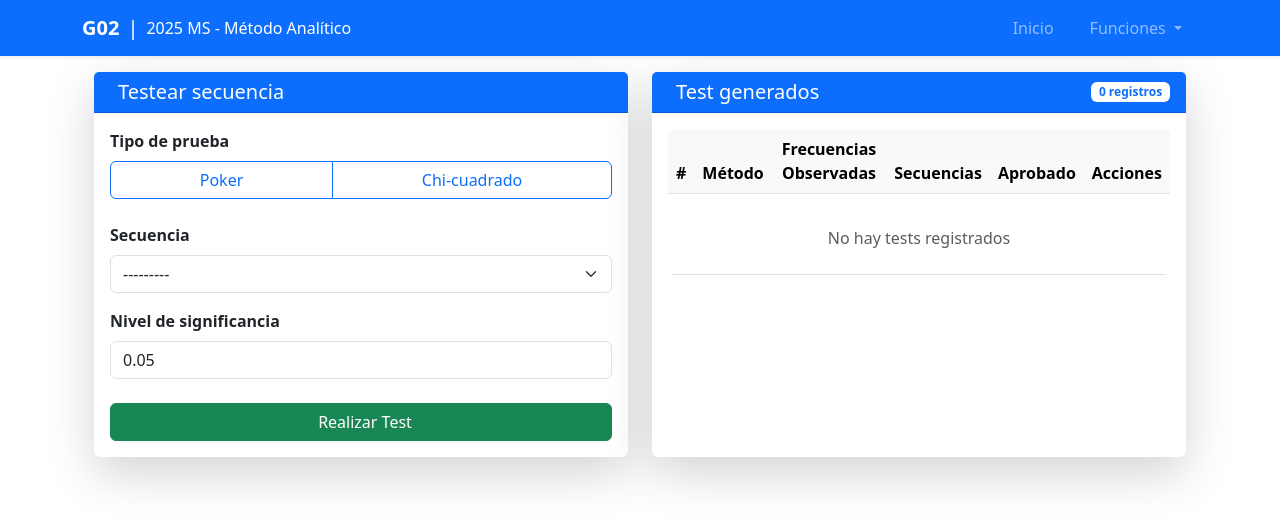
After one commit to joaquinkuster/Metodo-Analitico, a Django app: page /test/generar/ in a window 1280 px wide. The commit adds this page. Shown: the top 525 px of the page. Run offline with Django 5.2, Linux system fonts and the light colour scheme; data comes from the database, SQL or seed files in the repository; some libraries are stand-ins or nearby versions.

Commit message:
se realizo el modelo para guardar los tests en la bd. se empezo a diseniar la interfaz de tests.

```diff
--- a/MetodoAnalitico/settings.py
+++ b/MetodoAnalitico/settings.py
@@ -25,7 +25,7 @@ SECRET_KEY = 'django-insecure-)mi@^^3h+hptcgynhqjqy3^w&_)hwbr9y6u2$etj@zuuie3be9
 # SECURITY WARNING: don't run with debug turned on in production!
 DEBUG = True
 
-ALLOWED_HOSTS = []
+ALLOWED_HOSTS = ['172.20.10.4', 'localhost']
 
 
 # Application definition
--- a/NumerosPseudoaleatorios/forms.py
+++ b/NumerosPseudoaleatorios/forms.py
@@ -1,5 +1,5 @@
 from django import forms
-from .models import VonNeumann, CongruencialMultiplicativo, VALORES_P_VALIDOS
+from .models import VonNeumann, CongruencialMultiplicativo, VALORES_P_VALIDOS, SecuenciaBase, TipoTester
 
 
 class VonNeumannForm(forms.ModelForm):
@@ -69,3 +69,29 @@ class CongruencialMultiplicativoForm(forms.ModelForm):
         super().__init__(*args, **kwargs)
         # Usar los valores válidos del modelo para el campo p
         self.fields["p"].widget.choices = [(x, x) for x in VALORES_P_VALIDOS]
+
+class TestNumerosForm(forms.Form):
+    tipo_test = forms.ChoiceField(
+        choices=TipoTester.choices,
+        widget=forms.RadioSelect,
+        label="Tipo de prueba",
+        required=True
+    )
+
+    secuencia = forms.ModelChoiceField(
+        queryset=SecuenciaBase.objects.all(),
+        label="Secuencia",
+        required=True,
+        help_text="Seleccione una secuencia existente de la base de datos"
+    )
+
+    significancia = forms.DecimalField(
+        max_digits=5,
+        decimal_places=4,
+        min_value=0.001,
+        max_value=0.1,
+        initial=0.05,
+        label="Nivel de significancia",
+        required=True,
+        help_text="Ingrese un nivel de significancia entre 0.001 y 0.1"
+    )
--- a/NumerosPseudoaleatorios/templates/index.html
+++ b/NumerosPseudoaleatorios/templates/index.html
@@ -7,7 +7,7 @@
     <h1 class="fw-bold">G02 - 2025 MS - Método Analítico</h1>
     <div class="d-grid gap-4 col-8 col-md-4 mx-auto">
         <a href="{% url 'secuencia:generar' %}" class="btn btn-primary btn-lg">Generar números pseudoaleatorios</a>
-        <a href="{% url 'secuencia:generar' %}" class="btn btn-outline-primary btn-lg">Testear aleatoriedad</a>
+        <a href="{% url 'test:generar' %}" class="btn btn-outline-primary btn-lg">Testear aleatoriedad</a>
     </div>
 </div>
 {% endblock %}
--- a/NumerosPseudoaleatorios/templates/layouts/navbar.html
+++ b/NumerosPseudoaleatorios/templates/layouts/navbar.html
@@ -33,7 +33,7 @@
                         </li>
                         <li>
                             <a class="dropdown-item d-flex align-items-center {% if request.path == '/testear' %}active bg-primary{% endif %}"
-                                href="{% url 'secuencia:generar' %}">
+                                href="{% url 'test:generar' %}">
                                 <i class="bi bi-clipboard-check me-2"></i> Testear aleatoriedad
                             </a>
                         </li>
--- /dev/null
+++ b/NumerosPseudoaleatorios/templates/pages/test/generar.html
@@ -0,0 +1,163 @@
+{% extends "layouts/base.html" %}
+{% load form_tags %}
+
+{% block title %} Testear Números Pseudoaleatorios {% endblock %}
+
+{% block body %}
+<div class="container-fluid py-4">
+    {% for message in messages %}
+    {% if 'success' in message.tags %}
+    <div class="alert alert-success alert-dismissible fade show" role="alert">
+        {{ message }}
+        <button type="button" class="btn-close" data-bs-dismiss="alert" aria-label="Close"></button>
+    </div>
+    {% elif 'error' in message.tags %}
+    <div class="alert alert-danger alert-dismissible fade show" role="alert">
+        {{ message }}
+        <button type="button" class="btn-close" data-bs-dismiss="alert" aria-label="Close"></button>
+    </div>
+    {% endif %}
+    {% endfor %}
+    <div class="row g-4">
+        <!-- Panel de test -->
+        <div class="col-xxl-4 col-lg-6">
+            <div class="card border-0 shadow-lg">
+                <div class="card-header bg-primary text-white">
+                    <h2 class="h5 mb-0">
+                        <i class="bi bi-calculator me-2"></i>Testear secuencia
+                    </h2>
+                </div>
+                <div class="card-body">
+                    <!-- Formulario -->
+                    <form method="post" action="{% url 'test:generar' %}">
+                        {% csrf_token %}
+                        <!-- Tipo de Test -->
+                        <div class="mb-3">
+                            <label for="{{ test_form.tipo_test_label }}" class="form-label fw-bold">
+                                {{ test_form.tipo_test.label }}
+                            </label>
+                            <div class="mb-4">
+                                <div class="btn-group w-100" role="group">
+                                    <button type="button"
+                                        class="btn btn-outline-primary"
+                                        id="btn-poker">
+                                        Poker
+                                    </button>
+                                    <button type="button"
+                                        class="btn btn-outline-primary"
+                                        id="btn-chi-cuadrado">
+                                        Chi-cuadrado
+                                    </button>
+                                </div>
+                            </div>
+                            {% if test_form.tipo_test.errors %}
+                            <div class="invalid-feedback d-block">{{ test_form.tipo_test.errors.0 }}</div>
+                            {% endif %}
+                        </div>
+
+                        <!-- Selección de Secuencia -->
+                        <div class="mb-3">
+                            <label for="{{ test_form.secuencia.label }}" class="form-label fw-bold">
+                                {{ test_form.secuencia.label }}
+                            </label>
+                            {{ test_form.secuencia|add_class:"form-select" }}
+                            {% if test_form.secuencia.errors %}
+                            <div class="invalid-feedback d-block">{{ test_form.secuencia.errors.0 }}</div>
+                            {% endif %}
+                        </div>
+
+                        <!-- Nivel de Significancia -->
+                        <div class="mb-3">
+                            <label for="{{ test_form.significancia.label }}" class="form-label fw-bold">
+                                {{ test_form.significancia.label }}
+                            </label>
+                            {{ test_form.significancia|add_class:"form-control" }}
+                            {% if test_form.significancia.errors %}
+                            <div class="invalid-feedback d-block">{{ test_form.significancia.errors.0 }}</div>
+                            {% endif %}
+                        </div>
+
+                        <!-- Botón de Enviar -->
+                        <div class="d-grid mt-4">
+                            <button type="submit" class="btn btn-success">
+                                <i class="bi bi-play-circle me-2"></i>Realizar Test
+                            </button>
+                        </div>
+                    </form>
+                </div>
+            </div>
+        </div>
+
+        <!-- Lista de Secuencias -->
+        <div class="col-xxl-8 col-lg-6">
+            <div class="card border-0 shadow-lg h-100">
+                <div class="card-header bg-primary text-white">
+                    <div class="d-flex justify-content-between align-items-center">
+                        <h2 class="h5 mb-0">
+                            <i class="bi bi-list-ol me-2"></i>Test generados
+                        </h2>
+                        <span class="badge bg-white text-primary">{{ secuencias|length }} registros</span>
+                    </div>
+                </div>
+                <div class="card-body">
+                    <div class="table-responsive rounded">
+                        <table class="table table-hover align-middle mb-0 p-3">
+                            <thead class="table-light text-center">
+                                <tr>
+                                    <th class="fw-bold">#</th>
+                                    <th>Método</th>
+                                    <th>Frecuencias Observadas</th>
+                                    {% comment %} <th>Frecuencias Esperadas</th> {% endcomment %}
+                                    <th>Secuencias</th>
+                                    <th>Aprobado</th>
+                                    <th>Acciones</th>
+                                </tr>
+                            </thead>
+                            <tbody class="text-center">
+                                {% for t in tests %}
+                                <tr>
+                                    <td class="fw-bold">{{ forloop.counter }}</td>
+                                    <td>
+                                        <span
+                                            class="badge {% if t.tipo == 'PK' %}bg-info{% else %}bg-warning{% endif %}">
+                                            {{ t.get_tipo_display }}
+                                        </span>
+                                    </td>
+                                    <td>{{ t.frecuencias_observadas }}</td>
+
+                                    <td>{{ t.secuencias }}</td>
+                                    <td>
+                                        <div class="btn-group btn-group-sm">
+                                            <a href="{% url 'test:ver_secuencia' t.id t.tipo %}" class="btn btn-primary"
+                                                title="Ver detalles">
+                                                <i class="fas fa-eye align-middle"></i>
+                                            </a>
+                                            <form action="{% url 'test:eliminar' t.id t.tipo %}" method="post">
+                                                {% csrf_token %}
+                                                <button type="submit" class="btn btn-danger btnEliminar rounded-start-0"
+                                                    title="Eliminar">
+                                                    <i class="fas fa-trash"></i>
+                                                </button>
+                                            </form>
+                                        </div>
+                                    </td>
+                                </tr>
+                                {% empty %}
+                                <tr>
+                                    <td colspan="8" class="text-center py-4">
+                                        <div class="text-muted">
+                                            <i class="bi bi-info-circle fs-4"></i>
+                                            <p class="mt-2 mb-0">No hay tests registrados</p>
+                                        </div>
+                                    </td>
+                                </tr>
+                                {% endfor %}
+                            </tbody>
+                        </table>
+                    </div>
+                </div>
+            </div>
+        </div>
+    </div>
+</div>
+{% endblock %}
--- a/NumerosPseudoaleatorios/testers/poquer.py
+++ b/NumerosPseudoaleatorios/testers/poquer.py
@@ -48,8 +48,6 @@ def test_poker(significancia, numeros: list[int]):
         # Clasificación
         if conteo == [5]:
             observadas["quintilla"] += 1
-        elif conteo == [4, 1]:
-            observadas["poker"] += 1
         elif conteo == [3, 2]:
             observadas["full"] += 1
         elif conteo == [3, 1, 1]:
--- a/NumerosPseudoaleatorios/urls.py
+++ b/NumerosPseudoaleatorios/urls.py
@@ -8,7 +8,14 @@ secuencia_patterns = [
     path('testear/<int:id>/<str:tipo>/', views.testear_secuencia, name='testear'),
 ]
 
+test_patterns = [
+    path('generar/', views.generar_test, name='generar'),
+    path('ver/<int:id>/<str:tipo>/', views.ver_test, name='ver'),
+    path('eliminar/<int:id>/<str:tipo>/', views.eliminar_test, name='eliminar')
+]
+
 urlpatterns = [
     path('', views.index, name='index'),
     path('secuencia/', include((secuencia_patterns, 'NumerosPseudoaleatorios'), namespace='secuencia')),
+    path('test/', include((test_patterns, 'NumerosPseudoaleatorios'), namespace="test")),
 ]
--- a/NumerosPseudoaleatorios/views.py
+++ b/NumerosPseudoaleatorios/views.py
@@ -3,7 +3,7 @@ from django.shortcuts import render, redirect
 from django.contrib import messages
 from django.core.exceptions import ValidationError
 from .models import TipoGenerador, VonNeumann, CongruencialMultiplicativo
-from .forms import VonNeumannForm, CongruencialMultiplicativoForm
+from .forms import VonNeumannForm, CongruencialMultiplicativoForm, TestNumerosForm
 from django.views.decorators.http import require_POST
 from .testers.poquer import test_poker
 from .testers.chiCuadrado import chi_squared_test
@@ -14,6 +14,8 @@ from django.http import JsonResponse, HttpResponseNotAllowed
 
 def index(request):
     return render(request, "index.html")
+
+# Funciones para gestionar las secuencias
 
 
 def generar_secuencia(request):
@@ -100,6 +102,67 @@ def ver_secuencia(request, id, tipo):
         },
     )
 
+
+# Funciones para gestionar los tests
+
+
+# def ver_test(request, id, tipo):
+#     secuencia = None
+#     test = None
+#     resultados = None
+#     metodo = request.POST.get("metodo", None)  # Obtener el método seleccionado del formulario
+#     significancia = request.POST.get("significancia", None)  # Obtener el nivel de significancia del formulario
+
+#     if test is None:
+#         messages.error(request, "No se encontró el test para visualizar.")
+#         return redirect("test:generar")
+
+
+#     return render(
+#         request,
+#         "pages/test/ver.html",
+#         {
+#             "secuencia": secuencia,
+#             "resultados": resultados,
+#             "metodo": metodo,
+#         },
+#     )
+
+def generar_test(request):
+    # Inicializar el formulario
+    test_form = TestNumerosForm()
+    tipo = request.POST.get("tipo_generador") or None
+    form = None
+    test = None
+
+    # Procesar POST
+    if request.method == "POST":
+        test_form = TestNumerosForm(request.POST)
+        form = test_form
+
+        if form.is_valid():
+            try:
+                # Guardar la secuencia (las validaciones están en el modelo)
+                secuencia = form.save(commit=False)
+                secuencia.save()
+                messages.success(request, "Test generado exitosamente!")
+            except ValidationError as e:
+                # para cada campo y cada error, lo añadimos al form
+                for field, errs in e.message_dict.items():
+                    for err in errs:
+                        form.add_error(field, err)
+
+    return render(
+        request,
+        "pages/test/generar.html",
+        {
+            "test_form": test_form,
+            "tipo_generador": tipo,
+            "tests": test,
+        },
+    )
+
+
 def testear_secuencia(request, id, tipo):
         secuencia = None
         resultados = None
@@ -141,10 +204,52 @@ def testear_secuencia(request, id, tipo):
             })
         return render(
             request,
-            "pages/secuencia/testear.html",
+            "pages/test/generar.html",
             {
                 "secuencia": secuencia,
                 "resultados": resultados,
                 "metodo": metodo,
             },
         )
+
+def eliminar_test(request, id, tipo):
+    secuencia = None
+
+    if tipo == TipoGenerador.VON_NEUMANN:
+        secuencia = VonNeumann.objects.get(id=id)
+    elif tipo == TipoGenerador.CONGRUENCIAL_MULTIPLICATIVO:
+        secuencia = CongruencialMultiplicativo.objects.get(id=id)
+
+    if secuencia is None:
+        messages.error(request, "No se encontró la secuencia a eliminar.")
+        return redirect("test:generar")
+
+    secuencia.delete()
+    messages.success(request, "Secuencia eliminada exitosamente.")
+    return redirect("test:generar")
+
+def ver_test(request, id, tipo):
+    secuencia = None
+    test = None
+    resultados = None
+    metodo = request.POST.get("metodo", None)  # Obtener el método seleccionado del formulario
+    significancia = request.POST.get("significancia", None)  # Obtener el nivel de significancia del formulario
+
+    if tipo == TipoGenerador.VON_NEUMANN:
+        secuencia = VonNeumann.objects.get(id=id)
+    elif tipo == TipoGenerador.CONGRUENCIAL_MULTIPLICATIVO:
+        secuencia = CongruencialMultiplicativo.objects.get(id=id)
+
+    if secuencia is None:
+        messages.error(request, "No se encontró la secuencia para visualizar.")
+        return redirect("test:generar")
+
+    return render(
+        request,
+        "pages/test/ver.html",
+        {
+            "secuencia": secuencia,
+            "resultados": resultados,
+            "metodo": metodo,
+        },
+    )
```
Also changed, not shown: NumerosPseudoaleatorios/models.py (+70 -45 lines), NumerosPseudoaleatorios/migrations/0001_initial.py, NumerosPseudoaleatorios/templates/pages/test/testaleatoriedad.html (deleted), NumerosPseudoaleatorios/templates/pages/test/testear.html (renamed from NumerosPseudoaleatorios/templates/pages/secuencia/testear.html), NumerosPseudoaleatorios/testers/testers.py (added), numerospseudoaleatorios.db.
